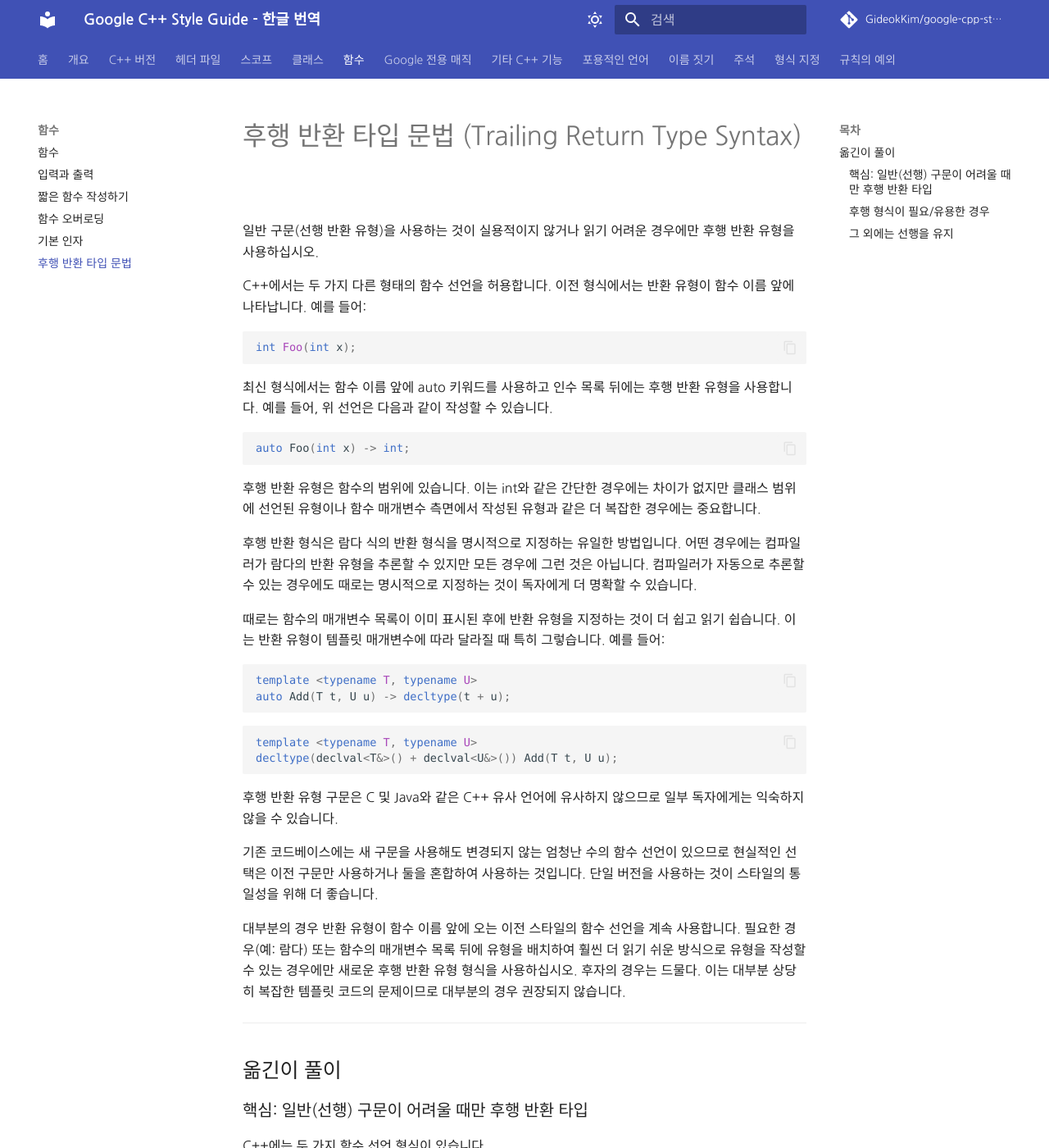
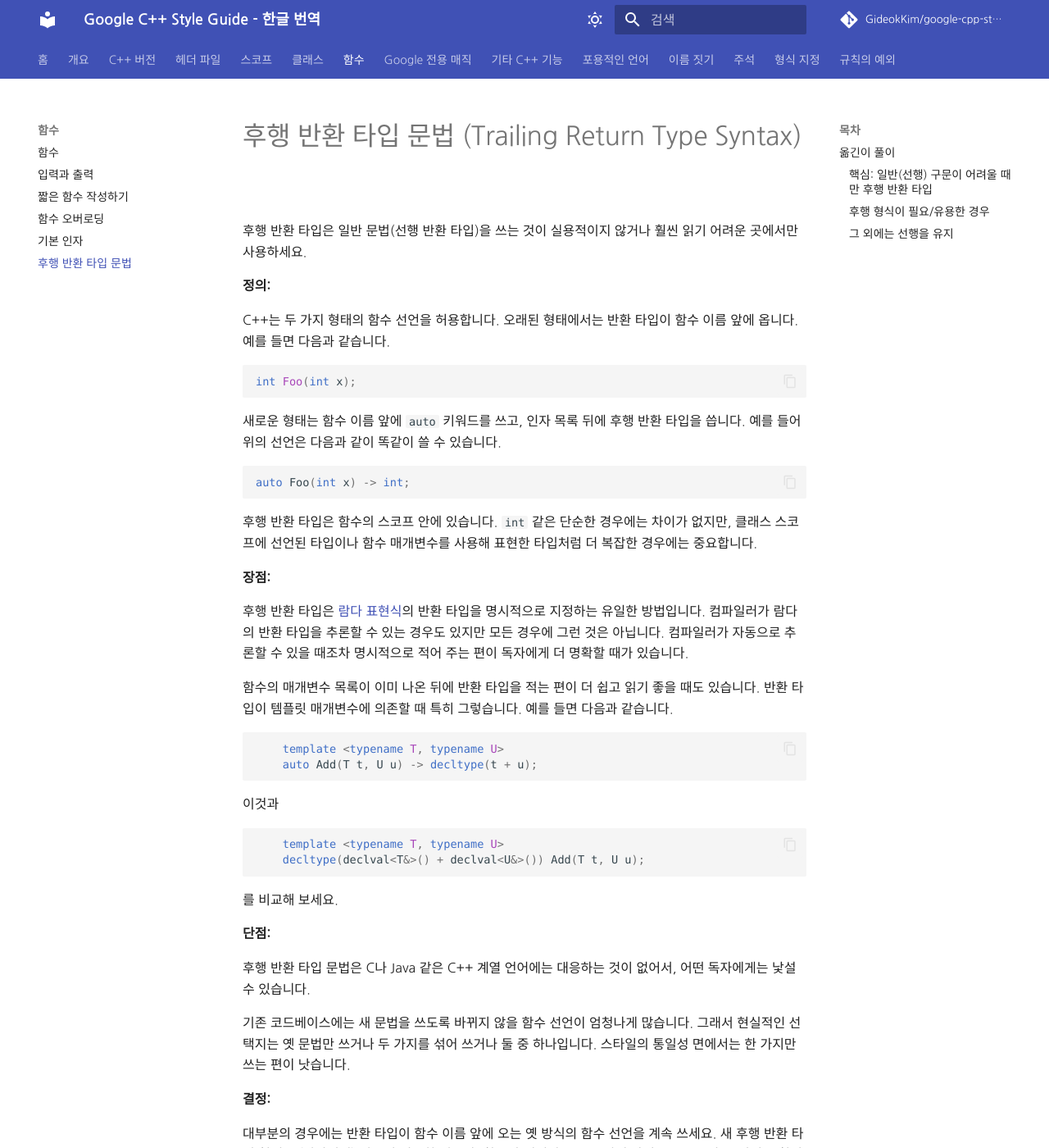
Before and after one commit to GideokKim/google-cpp-style-guide-kr, an MkDocs documentation site: the page built from google cpp style guide/trailing_return_type_syntax.md, in a window 1280 px wide and 1400 px high. Shown: the whole window at 82% size. Built offline with MkDocs 1.6.1 and Material for MkDocs 9.7.7, drawn with Linux system fonts in a browser that asks for light colours; some web fonts are replaced; comment, search, counter and statistics services are not loaded; some of the changed text lies outside the part shown.

Commit message:
docs(functions): restore upstream structure in `trailing return type syntax`
The page flattened the upstream Definition, Pros, Cons and Decision
blocks and dropped both links — to Lambda Expressions on the rule that
trailing types are the only way to name a lambda's return type, and to
Template Metaprogramming on the closing clause about discouraged code.

The Cons block also mangled its point: "declarations that aren't going to
get changed to use the new syntax" became "새 구문을 사용해도 변경되지
않는" — declarations unaffected by the new syntax, rather than ones that
will never be converted to it. The Decision block additionally dropped
into a different speech level mid-paragraph.

Restore the four block labels and both links, mark the identifiers as
code, and fix the two paragraphs.

````diff
--- a/google cpp style guide/trailing_return_type_syntax.md
+++ b/google cpp style guide/trailing_return_type_syntax.md
@@ -1,40 +1,52 @@
 # 후행 반환 타입 문법 (Trailing Return Type Syntax)
 
-일반 구문(선행 반환 유형)을 사용하는 것이 실용적이지 않거나 읽기 어려운 경우에만 후행 반환 유형을 사용하십시오.
+후행 반환 타입은 일반 문법(선행 반환 타입)을 쓰는 것이 실용적이지 않거나 훨씬 읽기 어려운 곳에서만 사용하세요.
 
-C++에서는 두 가지 다른 형태의 함수 선언을 허용합니다. 이전 형식에서는 반환 유형이 함수 이름 앞에 나타납니다. 예를 들어:
+**정의:**
+
+C++는 두 가지 형태의 함수 선언을 허용합니다. 오래된 형태에서는 반환 타입이 함수 이름 앞에 옵니다. 예를 들면 다음과 같습니다.
 
 ```cpp
 int Foo(int x);
 ```
 
-최신 형식에서는 함수 이름 앞에 auto 키워드를 사용하고 인수 목록 뒤에는 후행 반환 유형을 사용합니다. 예를 들어, 위 선언은 다음과 같이 작성할 수 있습니다.
+새로운 형태는 함수 이름 앞에 `auto` 키워드를 쓰고, 인자 목록 뒤에 후행 반환 타입을 씁니다. 예를 들어 위의 선언은 다음과 같이 똑같이 쓸 수 있습니다.
 
 ```cpp
 auto Foo(int x) -> int;
 ```
 
-후행 반환 유형은 함수의 범위에 있습니다. 이는 int와 같은 간단한 경우에는 차이가 없지만 클래스 범위에 선언된 유형이나 함수 매개변수 측면에서 작성된 유형과 같은 더 복잡한 경우에는 중요합니다.
+후행 반환 타입은 함수의 스코프 안에 있습니다. `int` 같은 단순한 경우에는 차이가 없지만, 클래스 스코프에 선언된 타입이나 함수 매개변수를 사용해 표현한 타입처럼 더 복잡한 경우에는 중요합니다.
 
-후행 반환 형식은 람다 식의 반환 형식을 명시적으로 지정하는 유일한 방법입니다. 어떤 경우에는 컴파일러가 람다의 반환 유형을 추론할 수 있지만 모든 경우에 그런 것은 아닙니다. 컴파일러가 자동으로 추론할 수 있는 경우에도 때로는 명시적으로 지정하는 것이 독자에게 더 명확할 수 있습니다.
+**장점:**
 
-때로는 함수의 매개변수 목록이 이미 표시된 후에 반환 유형을 지정하는 것이 더 쉽고 읽기 쉽습니다. 이는 반환 유형이 템플릿 매개변수에 따라 달라질 때 특히 그렇습니다. 예를 들어:
+후행 반환 타입은 [람다 표현식](lambda_expressions.md)의 반환 타입을 명시적으로 지정하는 유일한 방법입니다. 컴파일러가 람다의 반환 타입을 추론할 수 있는 경우도 있지만 모든 경우에 그런 것은 아닙니다. 컴파일러가 자동으로 추론할 수 있을 때조차 명시적으로 적어 주는 편이 독자에게 더 명확할 때가 있습니다.
+
+함수의 매개변수 목록이 이미 나온 뒤에 반환 타입을 적는 편이 더 쉽고 읽기 좋을 때도 있습니다. 반환 타입이 템플릿 매개변수에 의존할 때 특히 그렇습니다. 예를 들면 다음과 같습니다.
 
 ```cpp
-template <typename T, typename U>
-auto Add(T t, U u) -> decltype(t + u);
+    template <typename T, typename U>
+    auto Add(T t, U u) -> decltype(t + u);
 ```
 
+이것과
+
 ```cpp
-template <typename T, typename U>
-decltype(declval<T&>() + declval<U&>()) Add(T t, U u);
+    template <typename T, typename U>
+    decltype(declval<T&>() + declval<U&>()) Add(T t, U u);
 ```
 
-후행 반환 유형 구문은 C 및 Java와 같은 C++ 유사 언어에 유사하지 않으므로 일부 독자에게는 익숙하지 않을 수 있습니다.
+를 비교해 보세요.
 
-기존 코드베이스에는 새 구문을 사용해도 변경되지 않는 엄청난 수의 함수 선언이 있으므로 현실적인 선택은 이전 구문만 사용하거나 둘을 혼합하여 사용하는 것입니다. 단일 버전을 사용하는 것이 스타일의 통일성을 위해 더 좋습니다.
+**단점:**
 
-대부분의 경우 반환 유형이 함수 이름 앞에 오는 이전 스타일의 함수 선언을 계속 사용합니다. 필요한 경우(예: 람다) 또는 함수의 매개변수 목록 뒤에 유형을 배치하여 훨씬 더 읽기 쉬운 방식으로 유형을 작성할 수 있는 경우에만 새로운 후행 반환 유형 형식을 사용하십시오. 후자의 경우는 드물다. 이는 대부분 상당히 복잡한 템플릿 코드의 문제이므로 대부분의 경우 권장되지 않습니다.
+후행 반환 타입 문법은 C나 Java 같은 C++ 계열 언어에는 대응하는 것이 없어서, 어떤 독자에게는 낯설 수 있습니다.
+
+기존 코드베이스에는 새 문법을 쓰도록 바뀌지 않을 함수 선언이 엄청나게 많습니다. 그래서 현실적인 선택지는 옛 문법만 쓰거나 두 가지를 섞어 쓰거나 둘 중 하나입니다. 스타일의 통일성 면에서는 한 가지만 쓰는 편이 낫습니다.
+
+**결정:**
+
+대부분의 경우에는 반환 타입이 함수 이름 앞에 오는 옛 방식의 함수 선언을 계속 쓰세요. 새 후행 반환 타입 형태는 (람다처럼) 반드시 필요한 경우나, 함수의 매개변수 목록 뒤에 타입을 둠으로써 그 타입을 훨씬 읽기 좋게 쓸 수 있는 경우에만 쓰세요. 후자는 드물어야 합니다. 대체로 꽤 복잡한 템플릿 코드에서나 문제가 되는데, 그런 코드는 [대부분의 경우 권장되지 않습니다](template_metaprogramming.md).
 
 ---
 
````
